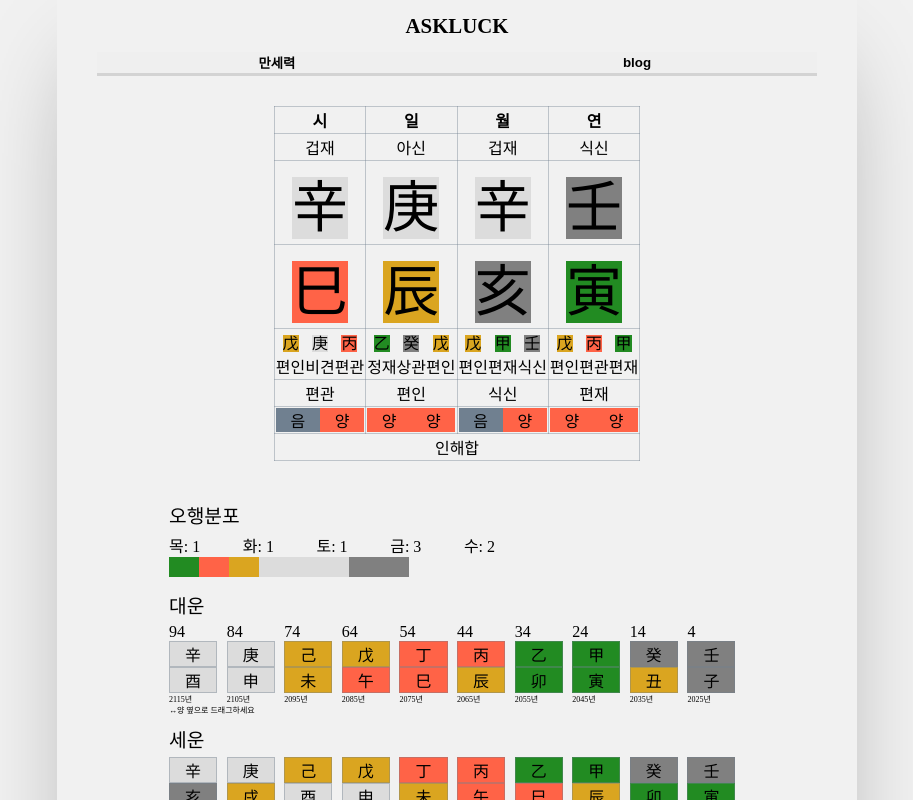
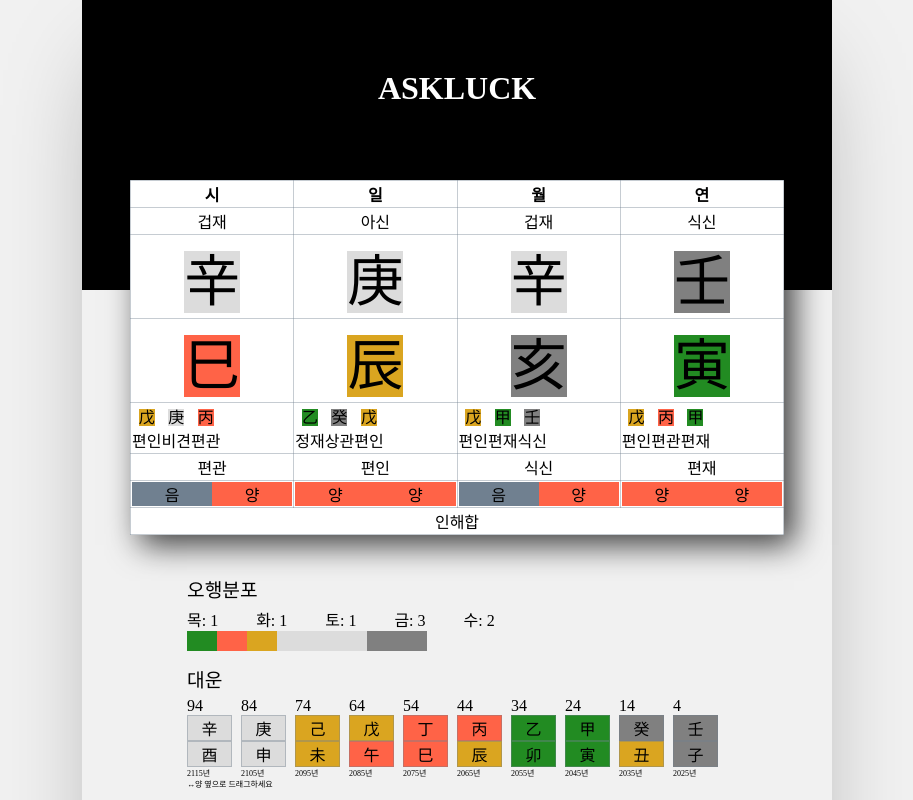
Before and after one commit to seni95/askLuck, a React (Create React App) app: page / in a window 1280 px wide. Shown: the top 800 px of the page, without its empty margins (183-1096 px from the left). Built offline with nearby package versions, Linux system fonts and the light colour scheme.

Commit message:
revised css

```diff
--- a/src/App.css
+++ b/src/App.css
@@ -12,16 +12,18 @@ html, body{
 }
 
 .App{
-  width: 800px;
+  width: 750px;
     display: flex;
     margin: 0 auto;
     height: auto;
     justify-content: center;
+    align-items: center;
     flex-direction: column;
     padding:0;
     position: relative;
     box-shadow: 0px 35px 100px -35px rgba(0,0,0,0.4);
     padding-bottom: 30px;
+    z-index: 0;
   }
 
 
--- a/src/components/header/header.jsx
+++ b/src/components/header/header.jsx
@@ -6,12 +6,6 @@ const Header = () => {
     <header>
         <h1>ASKLUCK</h1>
         <nav>
-          <button className={styles.btn}>
-          <a href="#">만세력</a>
-          </button>
-          <button className={styles.btn}>
-          <a href="https://askluck.net">blog</a>
-          </button>
         </nav>
     </header>
   )
--- a/src/components/header/header.module.css
+++ b/src/components/header/header.module.css
@@ -5,47 +5,20 @@ header{
   /* color:white; */
   display: flex;
   flex-direction: column;
+  align-items: center;
   margin: auto;
   padding:0;
   padding-bottom: 10px;
   width: 100%;
-  z-index: 10000;
-  background: #f1f1f1;
-
-}
-
-
-header *{
-    /* flex-grow: 1; */
-
+  z-index: -2;
+  background: black;
+  color:white;
+  text-align: center;
+  position:absolute;
+  top:0;
+  height: 280px;
 }
 
 h1{
-  font-size: 1.3rem;
-
-  text-align: center;
+  margin-top:70px;
 }
-
-nav{
-width:90%;
-display: flex;
-justify-content: space-around;
-margin:0 auto;
-}
-
-a{
-  color:black;
-  text-decoration: none;
-  font-weight: 600;
-}
-
-.btn{
-  width: 50%;
-  border:none;
-  border-bottom:3px solid lightgray;
-}
-
-.btn:hover{
-  border-bottom:3px solid pink;
-  cursor:pointer;
-}
--- a/src/components/result/four_pillar_viewer.module.css
+++ b/src/components/result/four_pillar_viewer.module.css
@@ -1,11 +1,13 @@
 @import url('https://fonts.googleapis.com/css2?family=Nanum+Gothic&display=swap');
 
 .container{
-
-padding-top:20px;
+  width:654px;
+margin-top:180px;
   /* position: relative;
     margin: 20px auto 0 auto;
     box-shadow: 9px 5px 45px -26px rgba(0,0,0,0.75); */
+    box-shadow: 10px 10px 30px 0px rgba(0,0,0,0.75);
+background-color: white;
 }
 
 /* .container *{
@@ -67,6 +69,7 @@ padding-top:20px;
     border-collapse: collapse;
     border:.2px solid rgba(112,128,144,0.4);
     margin:0 auto;
+    width: 100%;
 }
  th,td{
     border:.2px solid rgba(112,128,144,0.4);
```
